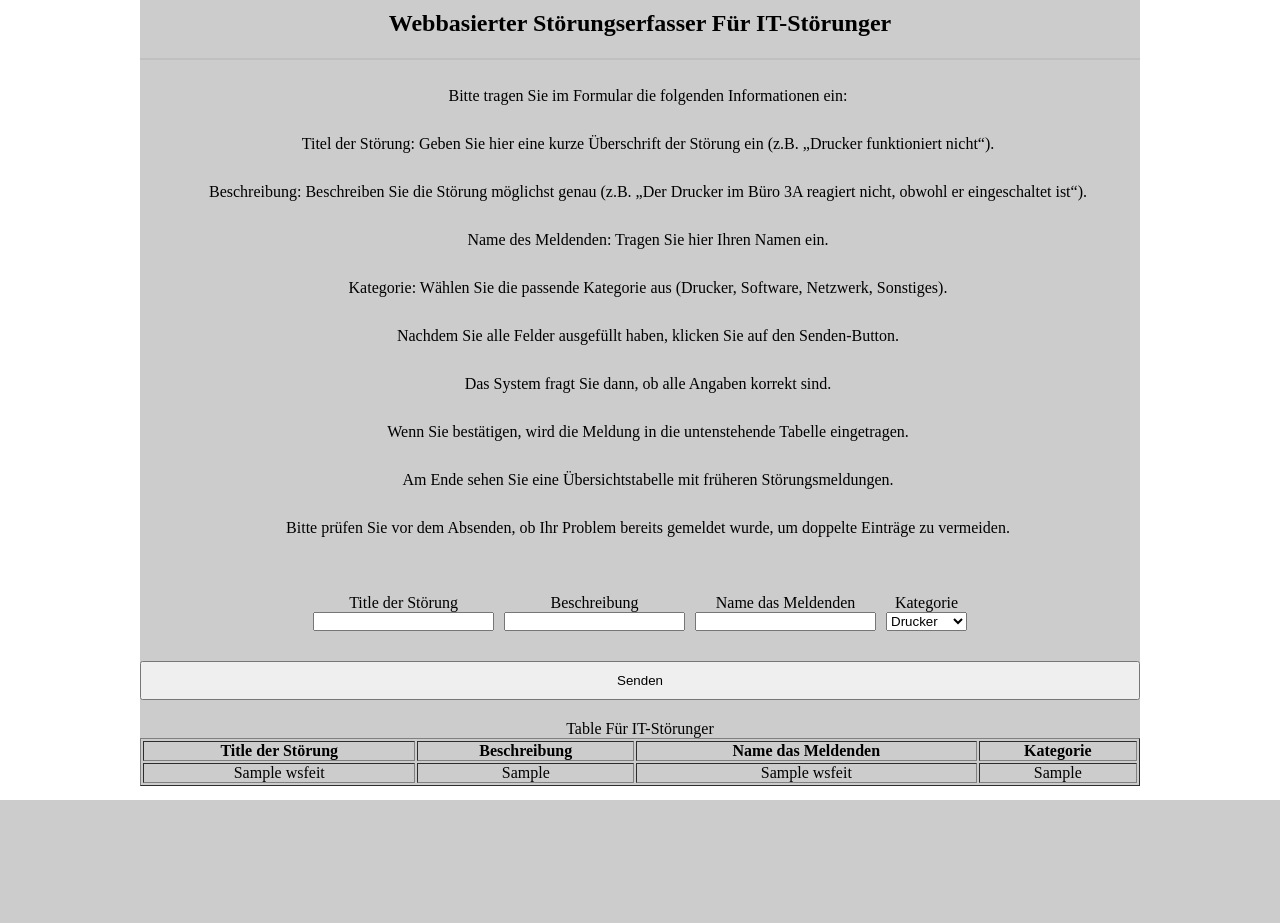
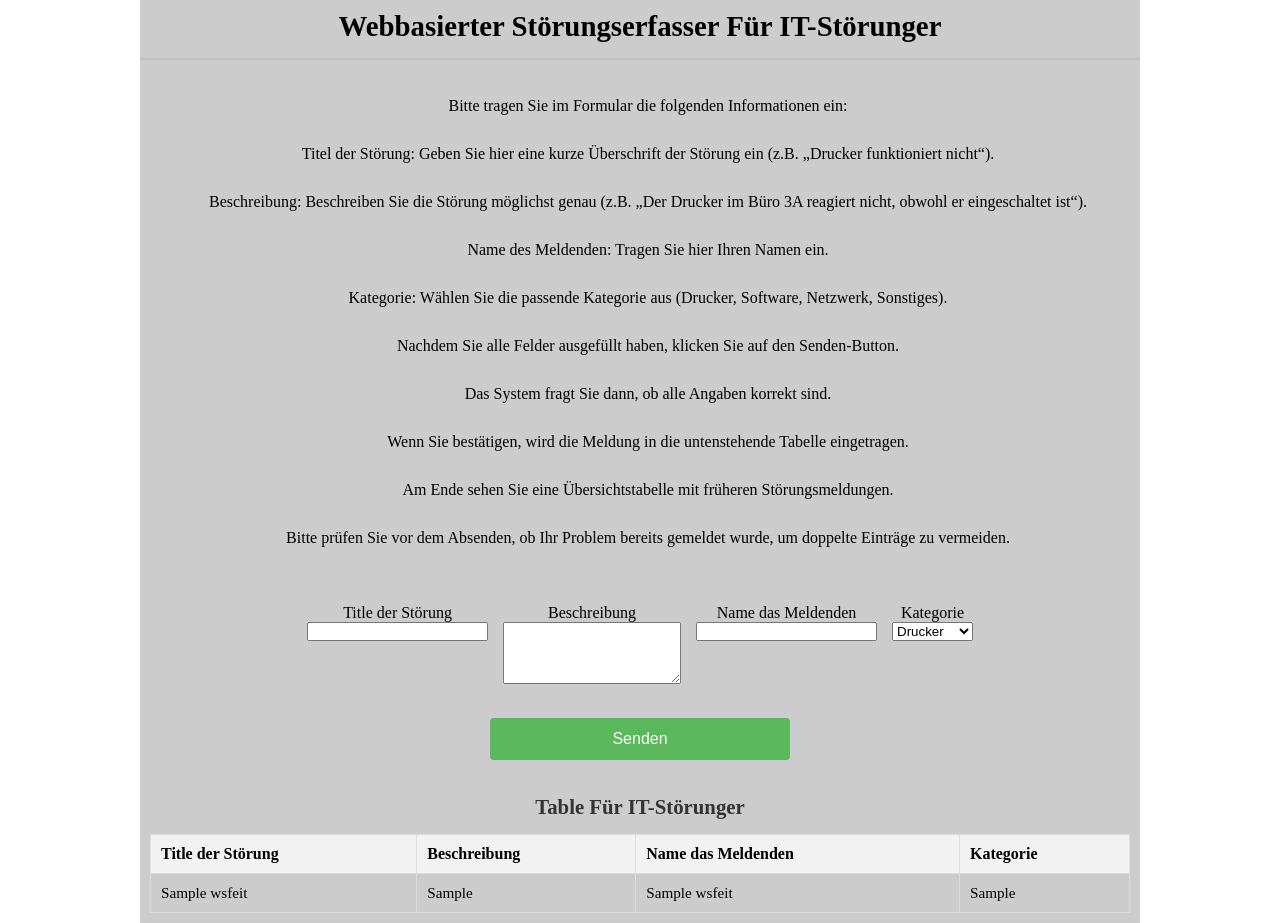
Before and after one commit to Itro2002/WS_f-r_ein_IT_SH_Ihor_Sanzharevskyi, a FastAPI app: page / in a window 1280 px wide. Before the commit the page ends 800 px from the top, so only its background shows below. Run offline with FastAPI, Linux system fonts and the light colour scheme; tables that the repository leaves empty hold one stand-in row (values such as "Sample post"); parts of the project's set-up code (start-up, migrations or seed data) failed here and were passed over.

Commit message:
Add files via upload

```diff
--- a/Base/Frontend/Static/script_Report.js
+++ b/Base/Frontend/Static/script_Report.js
@@ -65,29 +65,26 @@ const input = document.getElementById('namedasmeldendenInput');
 // Funktion, die die Datenbankdaten in die HTML-Tabelle lädt und in der Konsole anzeigt
 function loadReports() {
     fetch("/get_reports")
-    // Empfängt die Daten vom Server (Python)
         .then(response => response.json())
-        // Übergibt die Daten an table data
         .then(data => {
-            const table = document.querySelector("table");
-// Entfernt alle vorhandenen Datenzeilen aus der HTML-Tabelle
-            table.querySelectorAll("tr:not(:first-child)").forEach(row => row.remove());
-// Fügt neu Datenzeilen in die HTML-Tabelle
+            const tableBody = document.querySelector(".table-wrapper table tbody");
+            if (!tableBody) {
+                console.error("Element tbody Keine Habe!");
+                return;
+            }
+            tableBody.innerHTML = '';
+
             data.forEach(entry => {
-                const row = table.insertRow();
-                row.innerHTML = `
-                    <td>${entry.titlederst0rung}</td>
-                    <td>${entry.beschreibung}</td>
-                    <td>${entry.namedasmeldenden}</td>
-                    <td>${entry.kategorie}</td>
-                `;
-                // Zeigt die Einträge beim Einfügen in der Konsole an
-                console.log(`ID: ${entry.id}, Titel: ${entry.titlederst0rung}, Beschreibung: ${entry.beschreibung}, Name: ${entry.namedasmeldenden}, Kategorie: ${entry.kategorie}`);
+                const row = tableBody.insertRow();
+
+
+                row.insertCell().textContent = entry.titlederst0rung || '';
+                row.insertCell().textContent = entry.beschreibung || '';
+                row.insertCell().textContent = entry.namedasmeldenden || '';
+                row.insertCell().textContent = entry.kategorie || '';
             });
-// Gibt alle Daten in der Konsole aus, wenn Funktion direkt aufgerufen wird
-            console.log("Gesamttabelle:", data);
+             console.log("Gesamttabelle geladen:", data);
         })
-        // Gibt eine Fehlermeldung in der Konsole aus, falls etwas schiefläuft
         .catch(error => {
             console.error("Fehler beim Abrufen der Daten:", error);
         });
--- a/Base/Frontend/Static/style_Report.css
+++ b/Base/Frontend/Static/style_Report.css
@@ -2,6 +2,7 @@
 * {
  margin:0;
  padding:0;
+ box-sizing: border-box;
 }
 /* Entfernt fest alle Daten aus der Tabelle */
 .clearfix {
@@ -9,6 +10,7 @@
   display: table;
   clear: both;
 }
+
 
 /* Hauptüberschrift */
 #Header {
@@ -30,14 +32,11 @@
    margin:0 auto;
    text-align: center;
  background: #ccc;
+   box-sizing: border-box;
+  padding: 10px;
  }
- /* Tabelle */
- table {
- width:100%;
- max-width: 1000px;
-   margin:0 auto;
-   text-align: center;
- }
+
+
 /* Textstil, Größe und Schriftart */
  .Textfürwebapp .HeadText {
   font:14px , "Times New Roman";
@@ -55,44 +54,92 @@
   display: flex;
   flex-wrap: wrap;
   justify-content: center;
-  gap: 10px;
+  gap: 15px;
   width:100%;
   max-width: 1000px;
   margin: 20px auto;
   padding: 10px;
   box-sizing: border-box;
  }
+ .FormContainer textarea {
+   width: 100%;
+   max-width: 500px;
+   overflow-y: auto;
+   resize: vertical;
+}
 
 /* Schaltfläche zum Senden der Daten */
 #Send {
     display: block;
     margin: 20px auto;
-  padding: 10px;
+    padding: 12px 20px;
     width: 100%;
-  max-width: 1000px;
+    max-width: 300px;
+    box-sizing: border-box;
+    background-color: #5cb85c;
+    color: white;
+    border: none;
+    border-radius: 4px;
+    font-size: 1em;
+    cursor: pointer;
+}
+
+/* Tabelle */
+.table-wrapper {
+    width: 100%;
+    overflow-x: auto;
+    margin-top: 20px;
     box-sizing: border-box;
 }
-/* Für Eingabefelder – anpassbar an kleinere Bildschirme */
-@media (max-width: 768px) {
-  .FormContainer {
-    flex-direction: column;
-    align-items: stretch;
+
+.table-wrapper table {
+    width: 100%;
+    border-collapse: collapse;
+
 }
 
-/* Eingabefelder mit <p>-Tag */
-.FormContainer p {
-  width: 100%;
-  margin: 0;
+.table-wrapper caption {
+    font-size: 1.3em;
+    font-weight: bold;
+    padding: 15px 0;
+    color: #333;
+    text-align: center;
 }
 
-/* Alles für die Anpassung an kleinere Bildschirme */
-  table, #Main, #Header, #Send {
-    width: 100%;
-    max-width: 100%;
+.table-wrapper th,
+.table-wrapper td {
+    border: 1px solid #ddd;
+    padding: 6px;
+    font-size: 0.8em;
+    text-align: left;
+    vertical-align: top;
+    word-break: break-word;
 }
-/* Eingabefelder */
-  input, select {
-    width: 100%;
-    box-sizing: border-box;
+
+.table-wrapper th {
+    background-color: #f2f2f2;
+    font-weight: bold;
+    font-size: 0.85em;
 }
+
+/* Adaptation */
+@media (min-width: 769px) {
+    #Header {
+        font-size: 1.8em;
     }
+
+    .Textfürwebapp, .HeadText {
+        font-size: 1em;
+    }
+
+    .table-wrapper th,
+    .table-wrapper td {
+        padding: 10px;
+        font-size: 0.95em;
+    }
+
+    .table-wrapper th {
+        font-size: 1em;
+    }
+
+}
--- a/Base/Frontend/Templates/index_Report.html
+++ b/Base/Frontend/Templates/index_Report.html
@@ -14,7 +14,7 @@
  <h1 id="Header"> Webbasierter Störungserfasser Für IT-Störunger</h1>
 <!-- Erklärungstext zur Funktionsweise der Anwendung. Warum so viele <p>? Zur besseren Lesbarkeit des Textes. -->
  <div id="Main">
-     <ul class="Textfürwebapp  HeadText">
+     <div class="Textfürwebapp  HeadText">
          <p> Bitte tragen Sie im Formular die folgenden Informationen ein: </p>
          <p>Titel der Störung: Geben Sie hier eine kurze Überschrift der Störung ein (z.B. „Drucker funktioniert nicht“).</p>
          <p>Beschreibung: Beschreiben Sie die Störung möglichst genau (z.B. „Der Drucker im Büro 3A reagiert nicht, obwohl er eingeschaltet ist“).</p>
@@ -25,7 +25,7 @@
          <p>Wenn Sie bestätigen, wird die Meldung in die untenstehende Tabelle eingetragen.</p>
          <p>  Am Ende sehen Sie eine Übersichtstabelle mit früheren Störungsmeldungen. </p>
          <p>Bitte prüfen Sie vor dem Absenden, ob Ihr Problem bereits gemeldet wurde, um doppelte Einträge zu vermeiden. </p>
-     </ul>
+     </div>
          <!-- Eingabebereich für die Daten, die oben im Text beschrieben wurden -->
  <div class="FormContainer">
 
@@ -33,8 +33,8 @@
     <input type="text" name="titlederstörung" id="titlederstörungInput">
   </p>
   <p>Beschreibung<br>
-    <input type="text" name="beschreibung" id="beschreibungInput">
-  </p>
+  <textarea name="beschreibung" id="beschreibungInput" rows="4"></textarea>
+</p>
   <p>Name das Meldenden<br>
         <!-- Hier können aufgrund des JavaScript-Skripts nur Buchstaben und Leerzeichen eingegeben werden -->
     <input type="text"  name="namedasmeldenden" id="namedasmeldendenInput" >
@@ -56,21 +56,21 @@
 
     <!-- Datentabelle, die automatisch aktualisiert wird, wenn neue Einträge hinzugefügt werden. (Python) Bei Löschung wird empfohlen, die Seite neu zu laden. -->
 
+     <div class="table-wrapper">
      <table class= "Textfürwebapp" border="1">
         <caption class= "Textfürwebapp" >Table Für IT-Störunger </caption>
-     <tr>
-         <th> Title der Störung </th>
-         <th> Beschreibung </th>
-         <th> Name das Meldenden </th>
-         <th> Kategorie </th>
-     </tr>
-     <tr>
-      <td>...</td>
-         <td>...</td>
-          <td>...</td>
-          <td>...</td>
-     </tr>
-</table>
+    <thead>
+                <tr>
+                    <th>Title der Störung</th>
+                    <th>Beschreibung</th>
+                    <th>Name das Meldenden</th>
+                    <th>Kategorie</th>
+                </tr>
+            </thead>
+            <tbody>
+            </tbody>
+        </table>
+     </div>
      </div>
  </body>
 </html>
```
Lines whose indentation alone changed are shown as unchanged.
